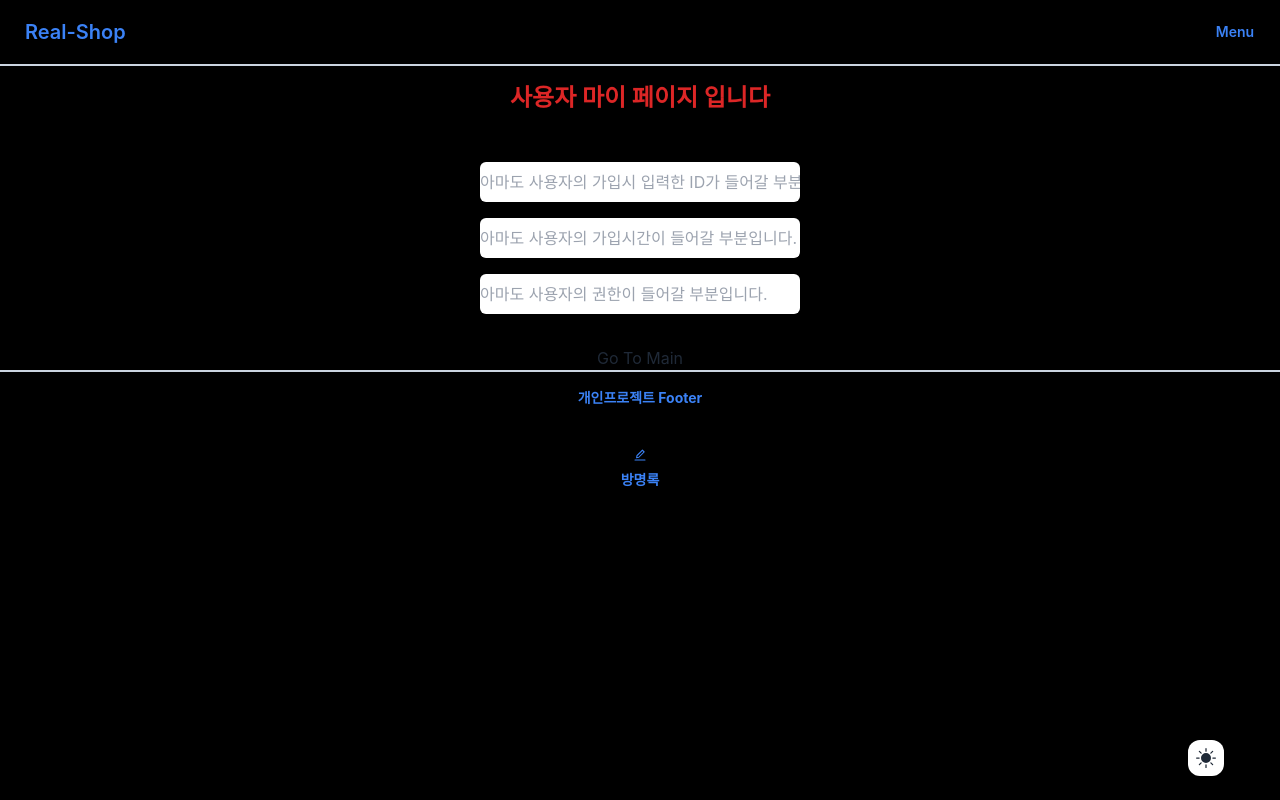
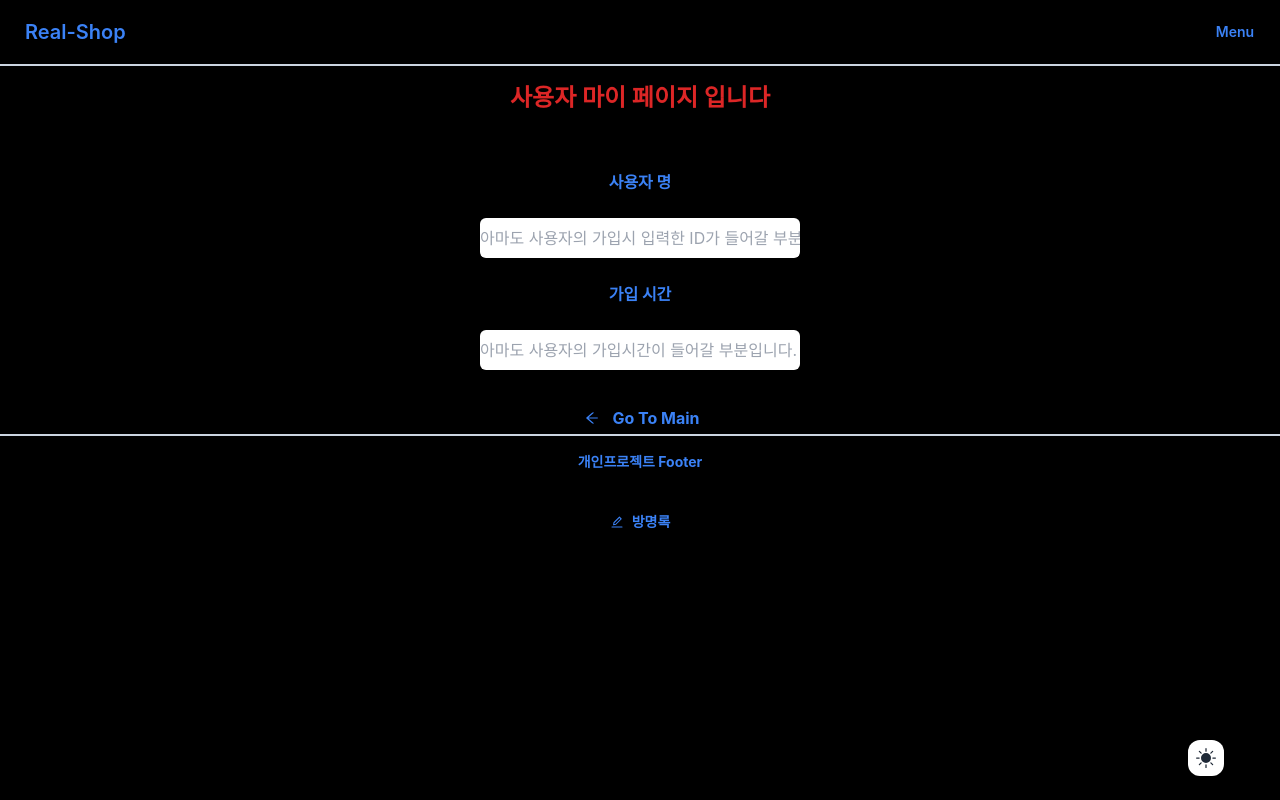
Before and after one commit to Runor0624/Real-Shop, a Next.js app: page /mypage/2 in a window 1280 px wide. Built offline with nearby package versions, Linux system fonts and the light colour scheme; no server answers.

Commit message:
[Modify] 아이콘 누락된 부분 수정

```diff
--- a/app/mypage/[id]/page.tsx
+++ b/app/mypage/[id]/page.tsx
@@ -3,6 +3,7 @@
 import Link from 'next/link'
 import type { Metadata } from 'next'
 import MyPage from '@/components/Auth/MyPage'
+import { AiOutlineArrowLeft } from 'react-icons/ai'
 
 export const metadata: Metadata = {
   title: 'My Page',
@@ -18,9 +19,12 @@ export default function Page() {
       <MyPage />
 
       <div className='flex flex-row justify-center'>
-        <Link href='/' className='text-center'>
-          Go To Main
-        </Link>
+        <>
+          <AiOutlineArrowLeft className='m-2 text-blue-500' />
+          <Link href='/' className='text-center text-blue-500 font-bold m-1'>
+            Go To Main
+          </Link>
+        </>
       </div>
     </>
   )
--- a/components/Auth/MyPage.tsx
+++ b/components/Auth/MyPage.tsx
@@ -2,6 +2,7 @@
 
 import { useQuery } from '@tanstack/react-query'
 import axios from 'axios'
+import moment from 'moment'
 import { useParams } from 'next/navigation'
 
 export default function MyPage() {
@@ -20,22 +21,17 @@ export default function MyPage() {
   return (
     <>
       <section className='flex flex-col justify-center items-center m-auto my-6 w-1/2'>
+        <label className='text-blue-500 font-bold py-4'>사용자 명</label>
         <input
           placeholder='아마도 사용자의 가입시 입력한 ID가 들어갈 부분입니다.'
           className='w-full sm:w-1/2 h-10 rounded-md my-2 text-blue-500'
           value={data && data.userId}
         />
-
+        <label className='text-blue-500 font-bold py-4'>가입 시간</label>
         <input
           placeholder='아마도 사용자의 가입시간이 들어갈 부분입니다.'
           className='w-full sm:w-1/2 h-10 rounded-md my-2 text-blue-500'
-          value={data && data.createDate}
-        />
-
-        <input
-          placeholder='아마도 사용자의 권한이 들어갈 부분입니다.'
-          className='w-full sm:w-1/2 h-10 rounded-md my-2 text-blue-500'
-          value={data && data.audit}
+          value={data && moment(data.createDate).format('YYYY-MM-DD HH:mm:ss')}
         />
       </section>
     </>
--- a/components/Common/Footer.tsx
+++ b/components/Common/Footer.tsx
@@ -6,12 +6,17 @@ export default function Footers() {
   return (
     <footer className='footer footer-center p-4 text-base-content border-t-2 border-slate-300'>
       <p className='text-center font-bold text-blue-500'>개인프로젝트 Footer</p>
-      <Link
-        href='/guest'
-        className='text-center font-bold text-blue-500 cursor-pointer'
-      >
-        <AiOutlineEdit /> 방명록
-      </Link>
+      <div className='flex flex-row justify-center'>
+        <>
+          <AiOutlineEdit className='text-blue-500' />
+          <Link
+            href='/guest'
+            className='text-center font-bold text-blue-500 cursor-pointer'
+          >
+            방명록
+          </Link>
+        </>
+      </div>
     </footer>
   )
 }
--- a/components/Common/Nav.tsx
+++ b/components/Common/Nav.tsx
@@ -3,6 +3,14 @@
 
 import { useAuthStore } from '@/app/Util/Zustand/store'
 import { useRouter } from 'next/navigation'
+import {
+  AiOutlineArrowLeft,
+  AiOutlineHome,
+  AiOutlineLogout,
+  AiOutlineSolution,
+  AiOutlineLogin,
+  AiOutlinePlus,
+} from 'react-icons/ai'
 
 export default function Nav() {
   const router = useRouter()
@@ -43,19 +51,32 @@ export default function Nav() {
             >
               {audit === `${process.env.NEXT_PUBLIC_ADMIN_AUDIT}` && (
                 <li>
-                  <a onClick={() => router.push('/mypage/1')}>Admin</a>
+                  <a onClick={() => router.push('/mypage/1')}>
+                    <AiOutlineHome />
+                    Admin
+                  </a>
                 </li>
               )}
               {audit.length >= 1 && userId.length >= 1 && (
                 <li>
-                  <a onClick={() => router.push(`/mypage/${id}`)}>MyPage</a>
-                  <a onClick={handleLogout}>Logout</a>
+                  <a onClick={() => router.push(`/mypage/${id}`)}>
+                    <AiOutlineSolution /> MyPage
+                  </a>
+                  <a onClick={handleLogout}>
+                    <AiOutlineLogout />
+                    Logout
+                  </a>
                 </li>
               )}
               {audit.length === 0 && userId.length === 0 && (
                 <li>
-                  <a onClick={() => router.push('/login')}>LogIn</a>
-                  <a onClick={() => router.push('/signup')}>SignUp</a>
+                  <a onClick={() => router.push('/login')}>
+                    <AiOutlineLogin /> LogIn
+                  </a>
+                  <a onClick={() => router.push('/signup')}>
+                    <AiOutlinePlus />
+                    SignUp
+                  </a>
                 </li>
               )}
             </ul>
```
